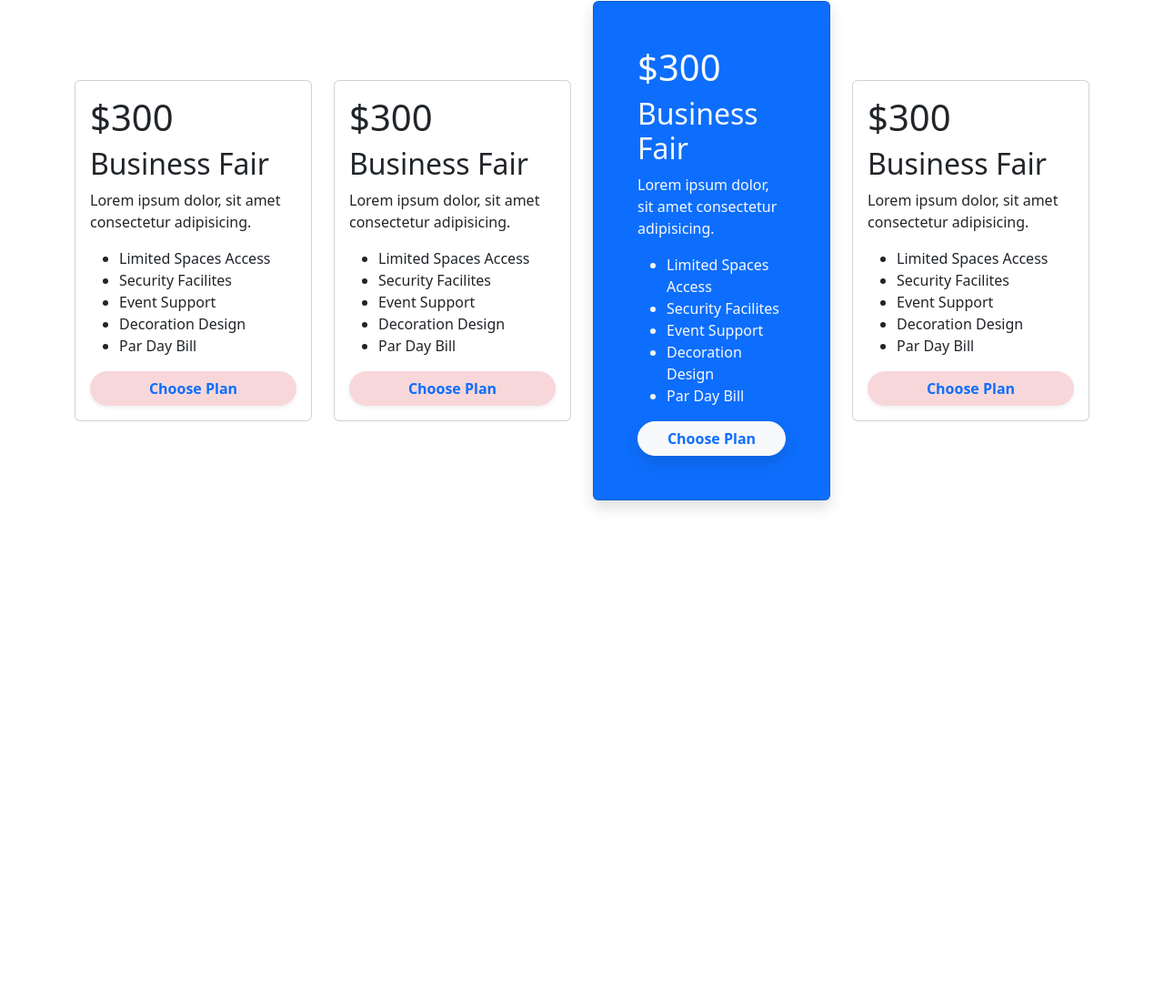
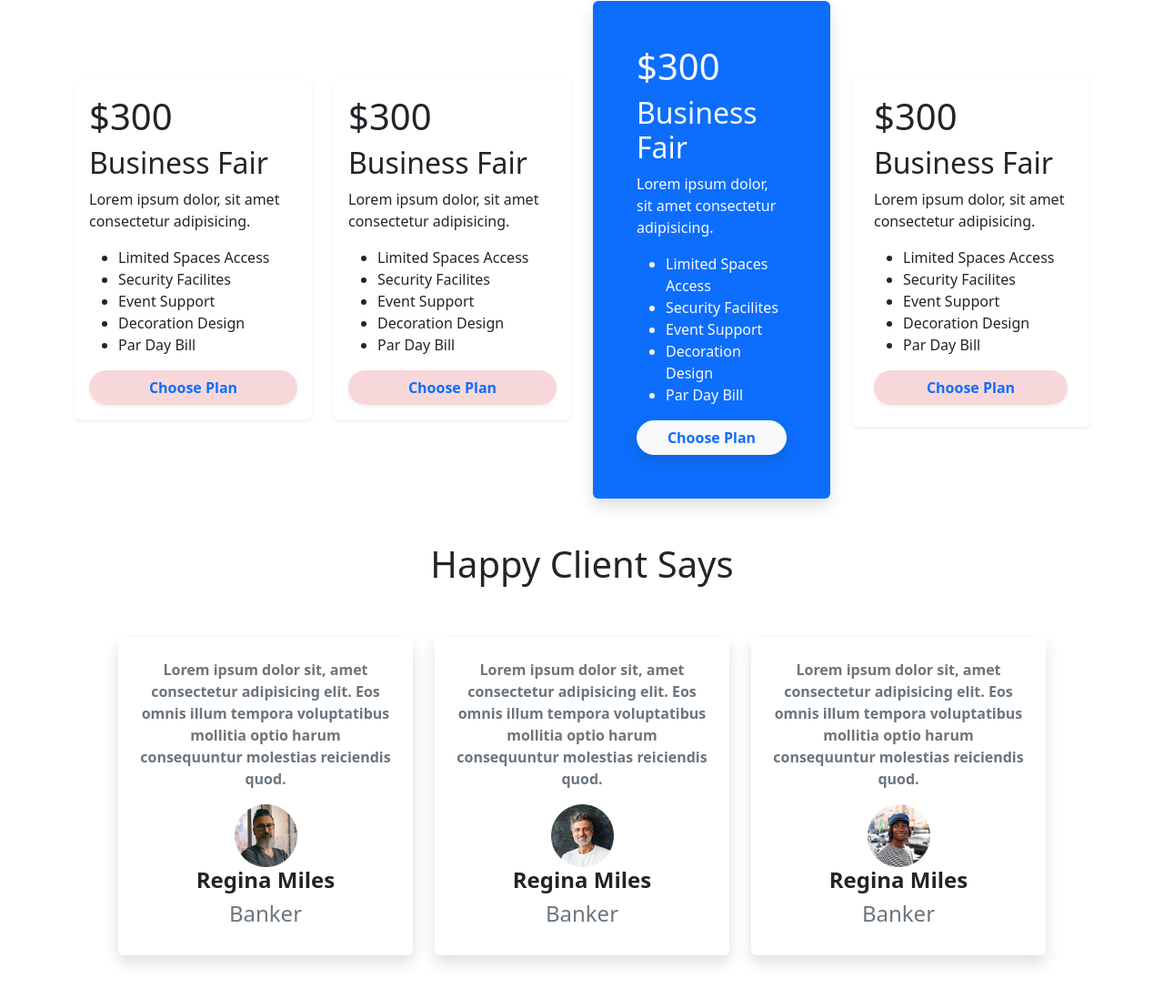
Before and after one commit to bedesignermonir/convention-center, a plain HTML site: page index.html in a window 1280 px wide. Shown: the part 1155-2253 px from the top of the page at 91% size. Before the commit the page ends 1753 px from the top, so only its background shows below. Drawn offline with Linux system fonts and the light colour scheme.

Commit message:
client feedback added

```diff
--- a/index.html
+++ b/index.html
@@ -131,7 +131,7 @@
     <div class="container pt-5 pb-5">
         <div class="row g-4 align-items-center">
             <div class="col-md-3">
-                <div class="card p-3">
+                <div class="card border-0 shadow-sm p-3">
                     <h1>$300</h1>
                     <h2>Business Fair</h2>
                     <p>Lorem ipsum dolor, sit amet consectetur adipisicing.</p>
@@ -147,7 +147,7 @@
                 </div>
             </div>
             <div class="col-md-3">
-                <div class="card p-3">
+                <div class="card border-0 shadow-sm p-3">
                     <h1>$300</h1>
                     <h2>Business Fair</h2>
                     <p>Lorem ipsum dolor, sit amet consectetur adipisicing.</p>
@@ -163,7 +163,7 @@
                 </div>
             </div>
             <div class="col-md-3">
-                <div class="card p-5 bg-primary shadow text-light">
+                <div class="card border-0 shadow p-5 bg-primary text-light">
                     <h1>$300</h1>
                     <h2>Business Fair</h2>
                     <p>Lorem ipsum dolor, sit amet consectetur adipisicing.</p>
@@ -179,7 +179,7 @@
                 </div>
             </div>
             <div class="col-md-3">
-                <div class="card p-3">
+                <div class="card border-0 shadow-sm p-4">
                     <h1>$300</h1>
                     <h2>Business Fair</h2>
                     <p>Lorem ipsum dolor, sit amet consectetur adipisicing.</p>
@@ -200,6 +200,45 @@
     </div>
     <!-- packages Finished -->
 
+    <!-- client says start -->
+    <div class="container">
+        <h1 class="text-center">Happy Client Says</h1>
+        <div class="row text-center p-5">
+            <div class="col-md-4">
+                <div class="card shadow border-0 p-4 text-center align-items-center fw-bold text-secondary">
+                    <p>Lorem ipsum dolor sit, amet consectetur adipisicing elit. Eos omnis illum
+                        tempora voluptatibus
+                        mollitia optio harum consequuntur molestias reiciendis quod.</p>
+                    <img class="w-25 img-fluid" src="images/person 1.png" alt="">
+                    <h4 class="fw-bold text-dark">Regina Miles</h4>
+                    <h4>Banker</h4>
+                </div>
+            </div>
+            <div class="col-md-4">
+                <div class="card shadow border-0 p-4 text-center align-items-center fw-bold text-secondary">
+                    <p>Lorem ipsum dolor sit, amet consectetur adipisicing elit. Eos omnis illum
+                        tempora voluptatibus
+                        mollitia optio harum consequuntur molestias reiciendis quod.</p>
+                    <img class="w-25 img-fluid" src="images/person 2.png" alt="">
+                    <h4 class="fw-bold text-dark">Regina Miles</h4>
+                    <h4>Banker</h4>
+                </div>
+            </div>
+            <div class="col-md-4">
+                <div class="card shadow border-0 p-4 text-center align-items-center fw-bold text-secondary">
+                    <p>Lorem ipsum dolor sit, amet consectetur adipisicing elit. Eos omnis illum
+                        tempora voluptatibus
+                        mollitia optio harum consequuntur molestias reiciendis quod.</p>
+                    <img class="w-25 img-fluid" src="images/person 3.png" alt="">
+                    <h4 class="fw-bold text-dark">Regina Miles</h4>
+                    <h4>Banker</h4>
+                </div>
+            </div>
+
+
+        </div>
+    </div>
+    <!-- client says finished -->
 
 
 
```
